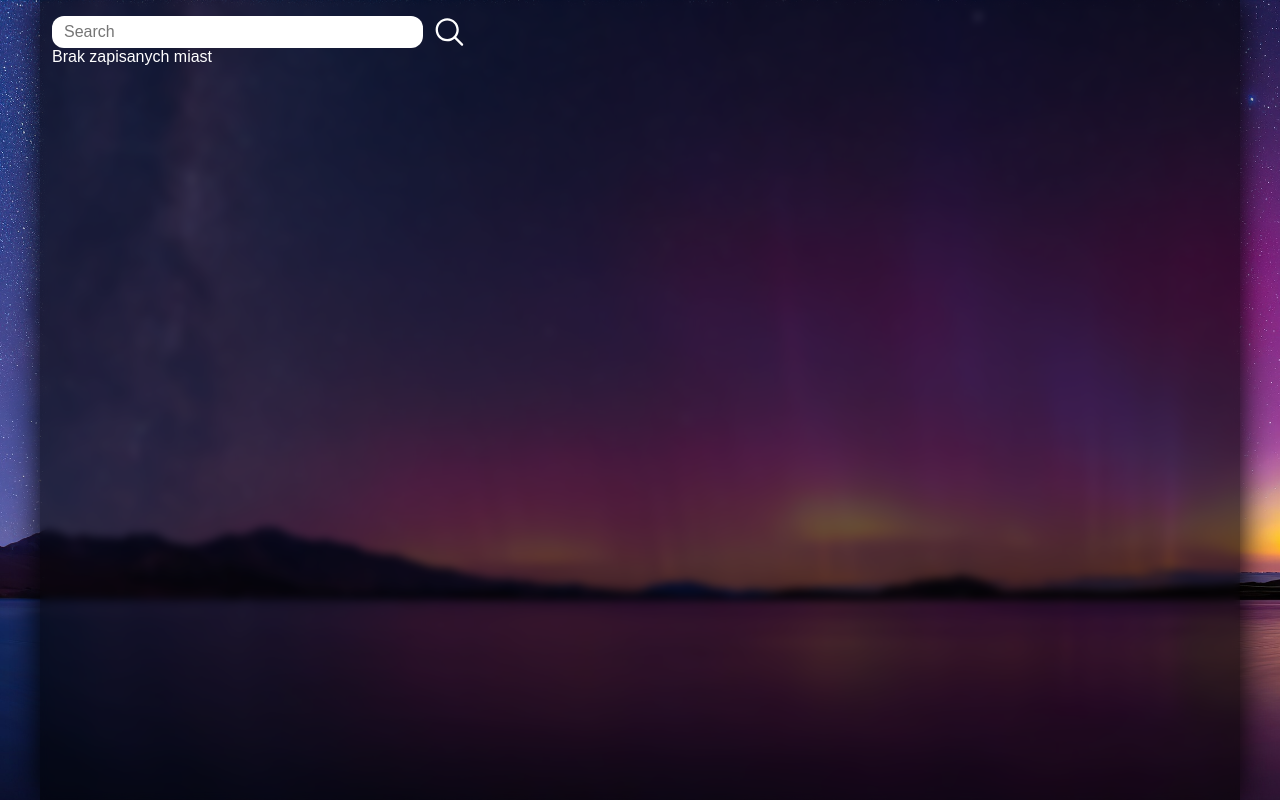
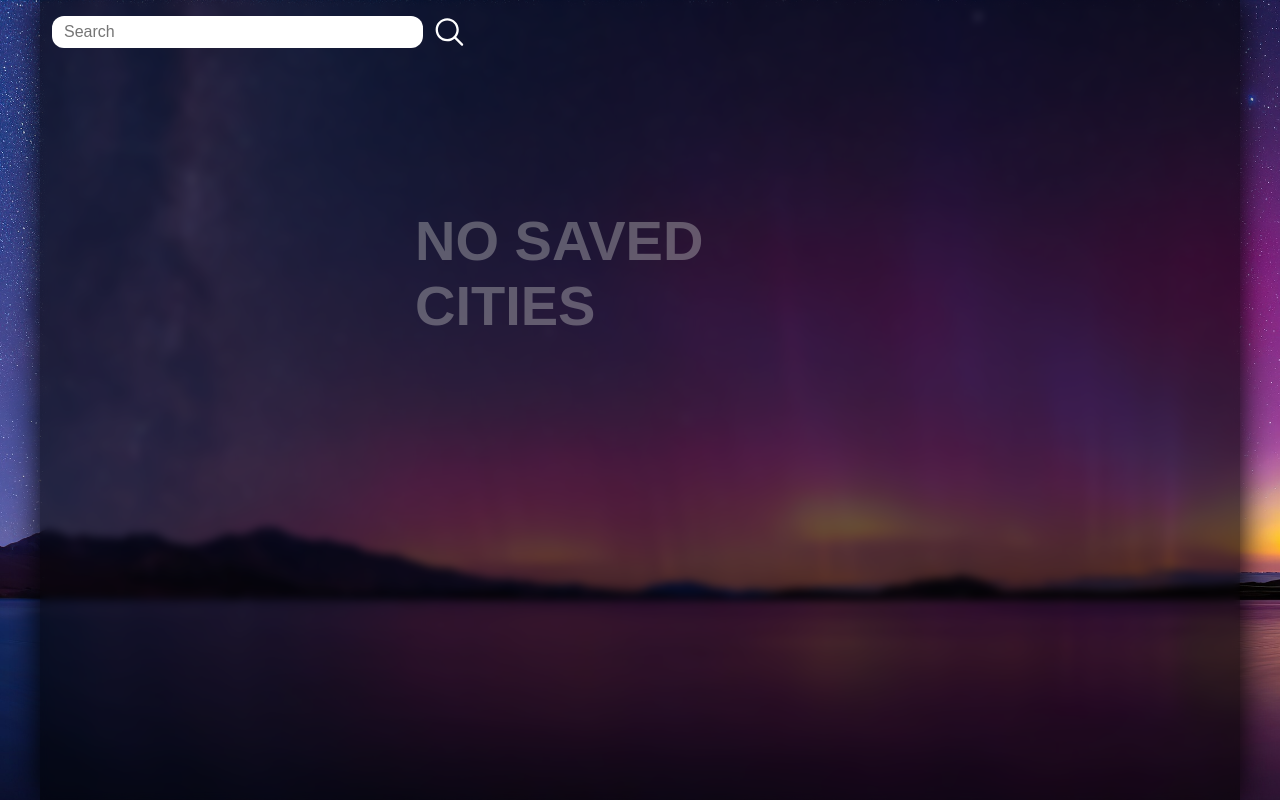
Before and after one commit to mikolajgraczyk/weather-app, a React (Create React App) app: page /#/home in a window 1280 px wide. Built offline with nearby package versions, Linux system fonts and the light colour scheme; a web font is replaced by a local one.

Commit message:
added no saved cities info

```diff
--- a/src/weatherApp/HomePage/index.js
+++ b/src/weatherApp/HomePage/index.js
@@ -3,7 +3,7 @@ import Header from "../Header";
 import { useSavedLocations } from "../useSavedLocations";
 import LoadingScreen from "../../common/LoadingScreen";
 import ErrorScreen from "../../common/ErrorScreen";
-import { StyledHomepage, Container } from "./styled";
+import { StyledHomepage, Container, NoSavedCitiesInfo } from "./styled";
 import SavedLocationTile from "./SavedLocationTile";
 import homebackground from "./homebackground.jpg";
 
@@ -74,7 +74,7 @@ const HomePage = () => {
     return (
       <>
         <Header location="homePage" />
-        Brak zapisanych miast
+        <NoSavedCitiesInfo>NO SAVED CITIES</NoSavedCitiesInfo>
       </>
     );
   }
--- a/src/weatherApp/HomePage/styled.js
+++ b/src/weatherApp/HomePage/styled.js
@@ -15,3 +15,11 @@ export const Container = styled.div`
   gap: 8px;
   grid-template-columns: repeat(auto-fill, minmax(290px, 1fr));
 `;
+
+export const NoSavedCitiesInfo = styled.div`
+  font-weight: 600;
+  font-size: 56px;
+  color: rgba(193, 193, 193, 0.4);
+  width: 450px;
+  margin: 20vh auto;
+`;
```
